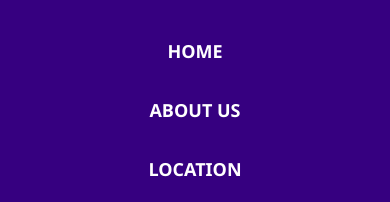
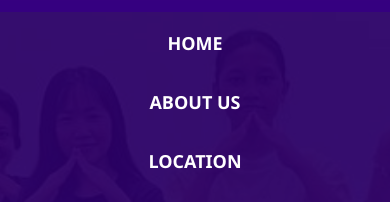
Before and after one commit to Memet-webdev/Komsel_SMA, a plain HTML site: page index.html in a window 390 px wide. Both pictures are taken after a click on the element 349 px from the left and 36 px from the top of the page. Shown: the part 61-263 px from the top of the page. Drawn offline with nearby package versions, Linux system fonts and the light colour scheme.

Commit message:
Update Style.css
margin navbar

```diff
--- a/Style.css
+++ b/Style.css
@@ -1,3 +1,4 @@
+/* Global Reset */
 * {
   margin: 0;
   padding: 0;
@@ -5,6 +6,7 @@
   font-family: 'Segoe UI', sans-serif;
 }
 
+/* Body Styling */
 body {
   background-color: #1e004f;
   color: white;
@@ -39,7 +41,7 @@ header {
   color: #00eaff;
 }
 
-/* Hamburger menu */
+/* Hamburger Menu */
 .menu-toggle {
   display: none;
   font-size: 32px;
@@ -56,9 +58,13 @@ header {
 /* Navigation */
 nav {
   display: flex;
+  justify-content: center;
+  align-items: center;
   gap: 15px;
   transition: all 0.3s ease-in-out;
+  margin-top: -25px;
 }
+
 
 nav a {
   color: white;
@@ -71,7 +77,7 @@ nav a:hover {
   transition: color 0.3s ease;
 }
 
-/* Hero */
+/* Hero Section */
 .hero {
   position: relative;
   text-align: left;
@@ -141,7 +147,7 @@ nav a:hover {
   color: #00eaff;
 }
 
-/* Content dan Background */
+/* Content & Background */
 .content {
   position: relative;
   z-index: 1;
@@ -245,11 +251,10 @@ ion-icon {
   }
 
   nav {
-    flex-direction: column;
     opacity: 0;
     max-height: 0;
     overflow: hidden;
-    margin-top: -10px;
+    margin-top: -25px;
     background-color: #350080a2;
     transition: opacity 0.3s ease, max-height 0.3s ease;
   }
@@ -288,10 +293,15 @@ ion-icon {
   }
 }
 
-/* Responsive: Smartphone (kecil banget) */
+/* Responsive: Smartphone Kecil */
 @media (max-width: 599px) {
   header {
     padding: 15px 20px;
+  }
+
+  nav {
+    background-color: #350080c2;
+    margin-top: -8px;
   }
 
   .komsel-title {
```
